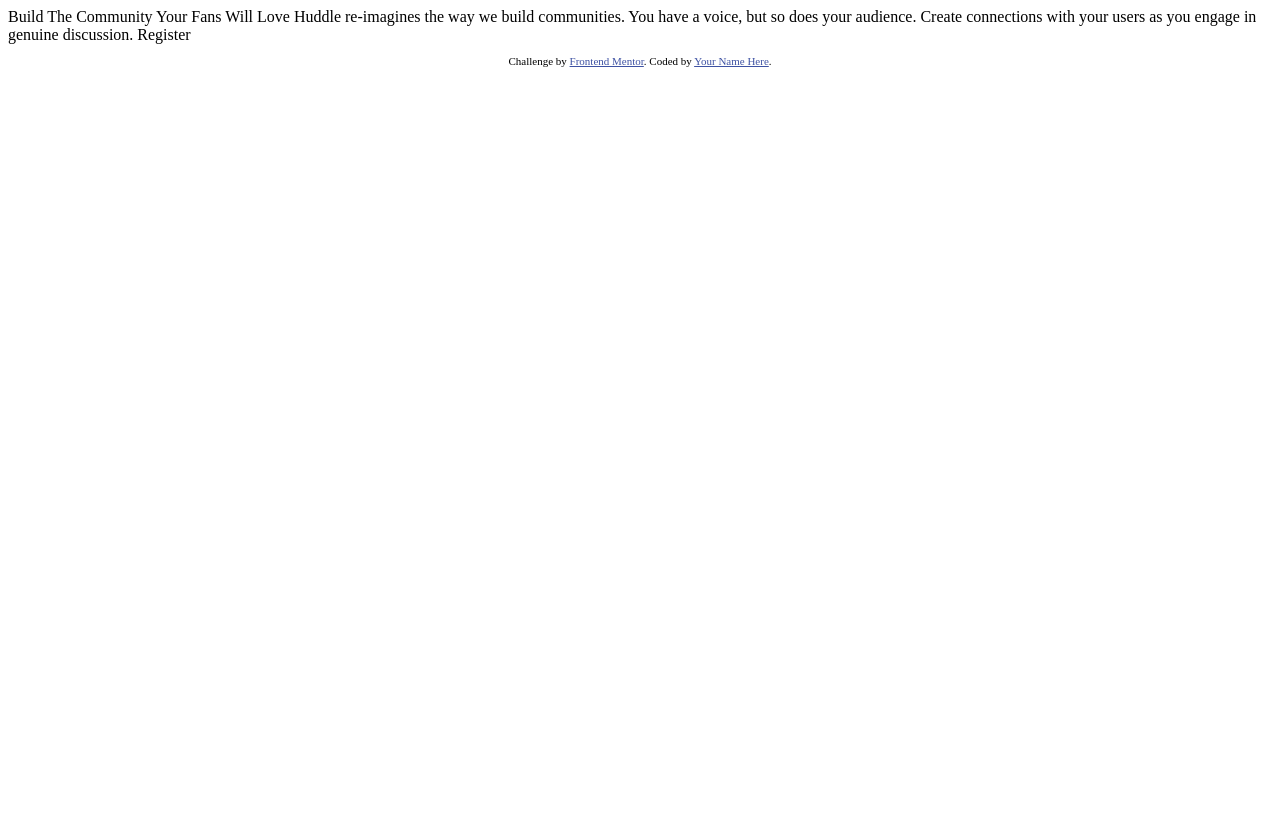
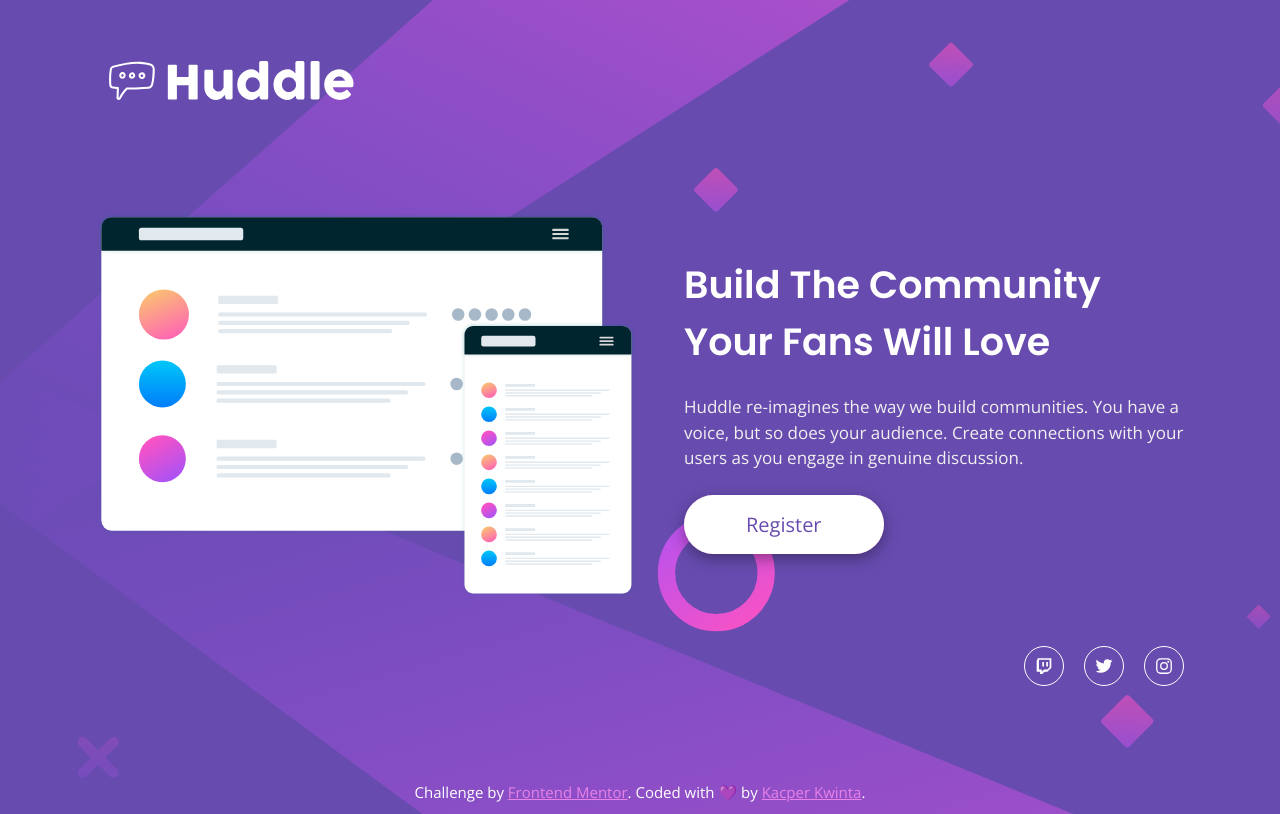
Before and after one commit to kacperkwinta/Huddle-landing-page, a plain HTML site: page index.html in a window 1280 px wide. Drawn offline with nearby package versions, Linux system fonts and the light colour scheme.

Commit message:
done! 🥂

```diff
--- a/index.html
+++ b/index.html
@@ -1,33 +1,82 @@
 <!DOCTYPE html>
 <html lang="en">
-<head>
-  <meta charset="UTF-8">
-  <meta name="viewport" content="width=device-width, initial-scale=1.0"> <!-- displays site properly based on user's device -->
+  <head>
+    <meta charset="UTF-8" />
+    <meta name="viewport" content="width=device-width, initial-scale=1.0" />
+    <link
+      rel="icon"
+      type="image/png"
+      sizes="32x32"
+      href="./images/favicon-32x32.png"
+    />
+    <!-- Google Fonts -->
+    <link rel="preconnect" href="https://fonts.googleapis.com" />
+    <link rel="preconnect" href="https://fonts.gstatic.com" crossorigin />
+    <link
+      href="https://fonts.googleapis.com/css2?family=Open+Sans&family=Poppins:wght@400;600&display=swap"
+      rel="stylesheet"
+    />
+    <!-- CSS -->
+    <link rel="stylesheet" href="style.css" />
+    <title>
+      Frontend Mentor | Huddle landing page with single introductory section
+    </title>
+  </head>
 
-  <link rel="icon" type="image/png" sizes="32x32" href="./images/favicon-32x32.png">
+  <body>
+    <main>
+      <header>
+        <div class="container"><img src="images/logo.svg" alt="" /></div>
+      </header>
 
-  <title>Frontend Mentor | Huddle landing page with single introductory section</title>
+      <section>
+        <div class="container">
+          <div class="box-img">
+            <img src="images/illustration-mockups.svg" alt="" />
+          </div>
 
-  <!-- Feel free to remove these styles or customise in your own stylesheet 👍 -->
-  <style>
-    .attribution { font-size: 11px; text-align: center; }
-    .attribution a { color: hsl(228, 45%, 44%); }
-  </style>
-</head>
-<body>
+          <div class="box-text">
+            <h1 class="main-heading">
+              Build The Community Your Fans Will Love
+            </h1>
+            <p class="main-description">
+              Huddle re-imagines the way we build communities. You have a voice,
+              but so does your audience. Create connections with your users as
+              you engage in genuine discussion.
+            </p>
+            <a class="btn" href="#link" id="link">Register</a>
+          </div>
+        </div>
+      </section>
 
-  Build The Community Your Fans Will Love
+      <div class="container">
+        <div class="socials">
+          <ion-icon class="social-icon" name="logo-twitch"></ion-icon>
+          <ion-icon class="social-icon" name="logo-twitter"></ion-icon>
+          <ion-icon class="social-icon" name="logo-instagram"></ion-icon>
+        </div>
+      </div>
+    </main>
 
-  Huddle re-imagines the way we build communities. You have a voice, but so does your audience.
-  Create connections with your users as you engage in genuine discussion.
+    <footer>
+      <p class="attribution">
+        Challenge by
+        <a href="https://www.frontendmentor.io?ref=challenge" target="_blank"
+          >Frontend Mentor</a
+        >. Coded with 💜 by
+        <a href="https://github.com/kacperkwinta">Kacper Kwinta</a>.
+      </p>
+    </footer>
 
-  Register
-
-  <footer>
-    <p class="attribution">
-      Challenge by <a href="https://www.frontendmentor.io?ref=challenge" target="_blank">Frontend Mentor</a>.
-      Coded by <a href="#">Your Name Here</a>.
-    </p>
-  </footer>
-</body>
+    <!-- IONICONS -->
+    <script
+      type="module"
+      src="https://unpkg.com/ionicons@5.5.2/dist/ionicons/ionicons.esm.js"
+    ></script>
+    <script
+      nomodule
+      src="https://unpkg.com/ionicons@5.5.2/dist/ionicons/ionicons.js"
+    ></script>
+    <!-- </> -->
+  </body>
 </html>
--- /dev/null
+++ b/style.css
@@ -0,0 +1,218 @@
+:root {
+  --primary-one: hsl(257, 40%, 49%);
+  --primary-two: hsl(300, 69%, 71%);
+}
+
+* {
+  padding: 0;
+  margin: 0;
+  box-sizing: inherit;
+}
+
+html {
+  font-size: 62.5%;
+}
+
+body {
+  background-color: var(--primary-one);
+  background-image: url(images/bg-desktop.svg);
+  background-repeat: no-repeat no-repeat;
+  background-size: cover;
+  box-sizing: border-box;
+  color: #fff;
+  font-family: "Open Sans", sans-serif;
+}
+
+/* UTILITY */
+.container {
+  margin: 0 auto;
+  max-width: 144rem;
+}
+/***********/
+
+main {
+  padding: 0 4.8rem;
+}
+
+header,
+section {
+  padding: 4.8rem;
+}
+
+header {
+  animation: moveInBottom 0.75s ease;
+  animation-fill-mode: backwards;
+}
+
+section {
+  animation: moveInBottom 1s ease;
+  animation-fill-mode: backwards;
+}
+
+section .container {
+  display: flex;
+  align-items: center;
+  justify-content: space-between;
+  gap: 4.8rem;
+}
+
+.box-img {
+  animation: moveInBottom 1.25s ease;
+  animation-fill-mode: backwards;
+}
+
+.box-img img {
+  display: block;
+  width: 100%;
+}
+
+.box-text {
+  max-width: 50rem;
+  animation: moveInBottom 1.45s ease;
+}
+
+.main-heading {
+  font-family: "Poppins", sans-serif;
+  font-size: 3.8rem;
+  margin-bottom: 2.4rem;
+}
+
+.main-description {
+  margin-bottom: 2.4rem;
+  font-size: 1.7rem;
+  line-height: 1.5;
+  color: #f0f0f0;
+}
+
+.btn:link,
+.btn:visited {
+  color: var(--primary-one);
+  display: inline-block;
+  border-radius: 10rem;
+  padding: 1.6rem 6.2rem;
+  text-decoration: none;
+  font-size: 2rem;
+  background-color: #fff;
+  box-shadow: rgba(0, 0, 0, 0.35) 0px 5px 15px;
+  transition: all 0.2s ease;
+  position: relative;
+}
+
+.btn::after {
+  content: "";
+  position: absolute;
+  display: inline-block;
+  height: 100%;
+  width: 100%;
+  top: 0;
+  left: 0;
+  background-color: hsl(300, 69%, 71%);
+  border-radius: 10rem;
+  z-index: -1;
+  transition: all 0.3s ease;
+}
+
+.btn:hover::after {
+  transform: scale(1.5);
+  opacity: 0;
+}
+
+.btn:hover {
+  background-color: var(--primary-two);
+  color: #fff;
+  box-shadow: rgba(0, 0, 0, 0.35) 0px 5px 5px;
+}
+
+.btn:active {
+  transform: translateY(3px);
+}
+
+.socials {
+  display: flex;
+  gap: 2rem;
+  justify-content: flex-end;
+  padding: 0 4.8rem;
+  font-size: 1.8rem;
+  animation: moveInBottom 1.25s ease;
+  animation-fill-mode: backwards;
+}
+
+.social-icon {
+  border: 1px solid #fff;
+  border-radius: 10rem;
+  padding: 1rem;
+  transition: all 0.2s ease;
+}
+
+.social-icon:hover {
+  cursor: pointer;
+  border: 1px solid hsl(300, 69%, 71%);
+  color: var(--primary-two);
+}
+
+/* HEADINGS 400 600*/
+/* font-family: 'Poppins', sans-serif; */
+
+/* BODY 400*/
+/* font-family: 'Open Sans', sans-serif; */
+
+/* Footer */
+.attribution {
+  color: #fff;
+  font-size: 1.5rem;
+  text-align: center;
+  margin: 9.6rem auto 1.2rem auto;
+  animation: moveInBottom 1.25s ease;
+  animation-fill-mode: backwards;
+}
+
+.attribution a {
+  color: var(--primary-two);
+}
+
+/* BELOW 1200PX */
+@media (max-width: 75em) {
+  body {
+    background-image: url(images/bg-mobile.svg);
+  }
+
+  header {
+    text-align: center;
+  }
+
+  section .container {
+    flex-direction: column;
+    align-items: center;
+    justify-content: center;
+    gap: 4.8rem;
+  }
+
+  .box-img {
+    margin-bottom: 2.4rem;
+  }
+
+  .box-text {
+    text-align: center;
+    margin-bottom: 4.8rem;
+  }
+
+  .socials {
+    justify-content: center;
+  }
+
+  .attribution {
+    margin: 2.4rem auto;
+  }
+}
+
+@keyframes moveInBottom {
+  0% {
+    opacity: 0;
+    transform: translateY(5rem);
+  }
+
+  100% {
+    opacity: 1;
+    transform: translateY(0);
+  }
+}
```
